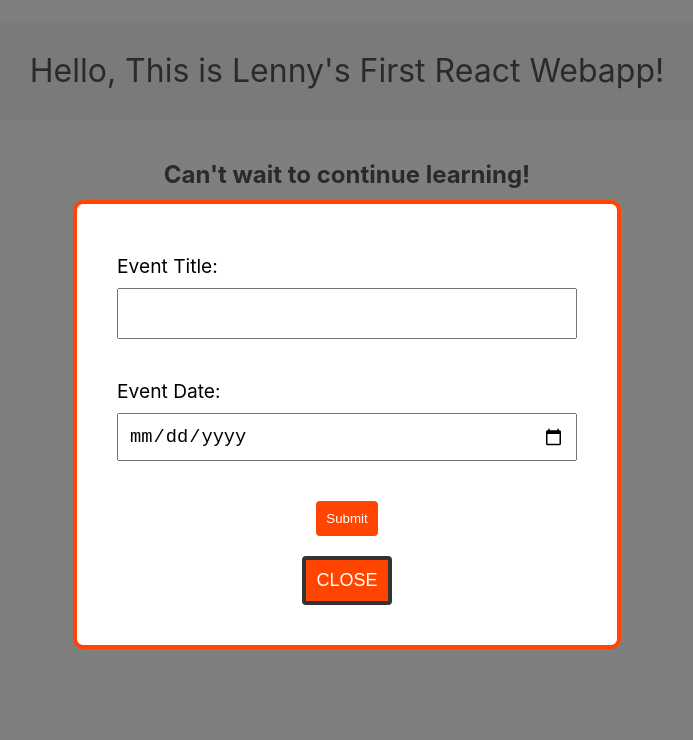
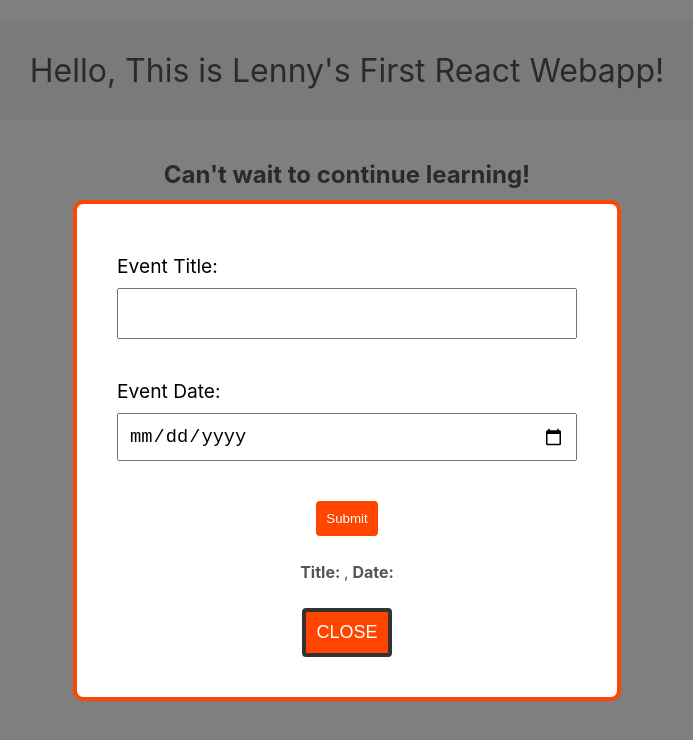
Before and after one commit to lennythach/ReactBasics, a React (Create React App) app: page / in a window 1280 px wide. Both pictures are taken after a click on the button "Show Modal". Shown: the top 740 px of the page, without its empty margins (293-986 px from the left). Built offline with nearby package versions, Linux system fonts and the light colour scheme.

Commit message:
updating eventlist

```diff
--- a/src/App.js
+++ b/src/App.js
@@ -12,13 +12,13 @@ function App() {
   const [showEvents, setShowEvent] = useState(false);
   let [name, setName] = useState('Meiling');
 
-  let [events, setEvents] = useState([
-    {event:'Hello, This is my first react webapp!', id:1},
-    {event:'This will be the start of my success!', id:2},
-    {event:'I cannot wait to see what will happens next!', id:3}
-  ]);
+  let [events, setEvents] = useState([]);
 
-  console.log(showModal)
+  const addEvent = (event) => {
+    setEvents((prevEvents)=>{
+      return [...prevEvents,event]
+    })
+  };
   //------functions-------//
   const changeName = () => setName('Lenny');
 
@@ -27,8 +27,8 @@ function App() {
   };
 
   const deleteEvent = (id) => {
-    setEvents((prevEvents)=>{
-      return prevEvents.filter((event)=>{
+    setEvents((prevEvent)=>{
+      return prevEvent.filter((event)=>{
         return id !== event.id
       })
     })
@@ -61,10 +61,10 @@ function App() {
       </div>
     )}
 
-  {showEvents && <EventList events={events} deleteEvent={deleteEvent}/>}
+    {showEvents && <EventList events={events} deleteEvent={deleteEvent}/>}
 
     {showModal && <Modal handleClose={()=>handleClose()} isSaleModal={true} >
-      <NewEventList/>
+      <NewEventList addEvent={addEvent}/>
     </Modal>}
   </div>
   );
--- a/src/components/NewEventList.js
+++ b/src/components/NewEventList.js
@@ -1,17 +1,45 @@
-import "./NewEventList.css"
+import "./NewEventList.css";
+import {useState} from 'react'
 
-export default function NewEventList() {
+export default function NewEventList({addEvent}) {
+  const [newTitle, setNewTitle] = useState('')
+  const [newDate, setNewDate] = useState('')
+  const resetForm = () => {
+    setNewTitle('')
+    setNewDate('')
+  }
+
+  const submitEvent = (e) => {
+    e.preventDefault()
+    const events = {
+      title:newTitle,
+      date:newDate,
+      id:Math.floor(Math.random() * 10000)
+    }
+
+    addEvent(events);
+    resetForm();
+  }
   return (
-    <form className="new-event-form">
+    <form className="new-event-form" onSubmit={submitEvent}>
         <label>
             <span>Event Title:</span>
-            <input type={"text"}></input>
+            <input
+              type={"text"}
+              onChange={(e)=>setNewTitle(e.target.value)}
+              value={newTitle}
+              ></input>
         </label>
         <label>
             <span>Event Date:</span>
-            <input type={"date"}></input>
+            <input
+              type={"date"}
+              onChange={(e)=>setNewDate(e.target.value)}
+              value={newDate}
+            ></input>
         </label>
         <button>Submit</button>
+        <p><b>Title: </b>{newTitle},<b> Date: </b>{newDate}</p>
     </form>
   )
 }
```
